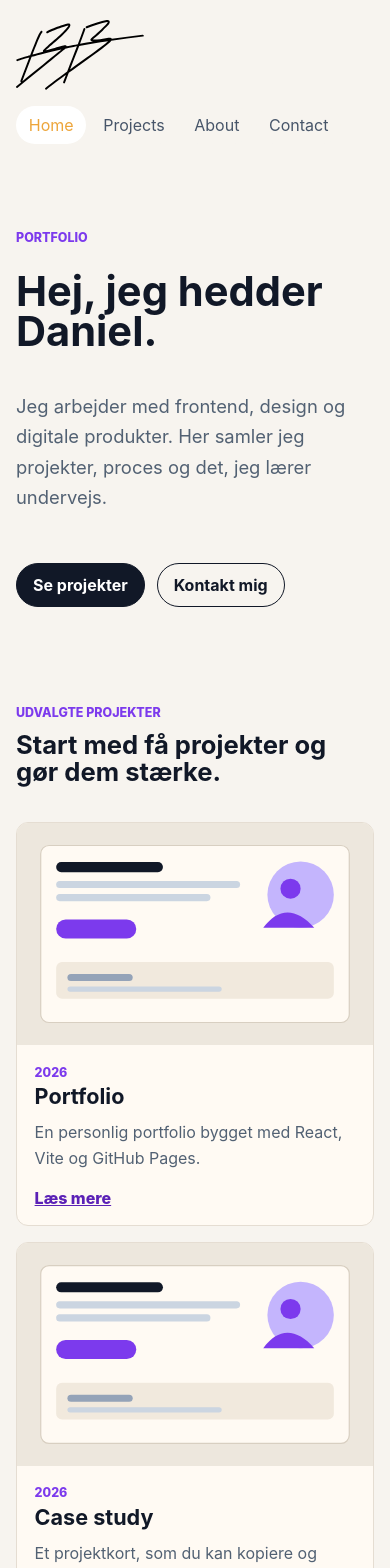
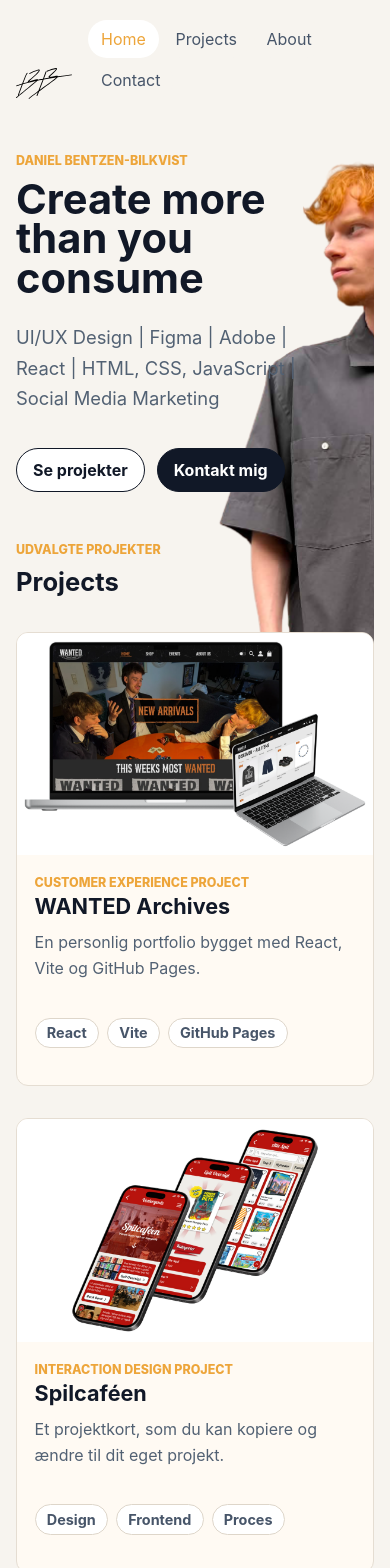
Before and after one commit to danielbilkvist/danielbilkvist.github.io, a React (Vite) app: page / in a window 390 px wide. Shown: the top 1568 px of the page. Built offline with nearby package versions, Linux system fonts and the light colour scheme.

Commit message:
Homepage updates and links

```diff
--- a/src/data/projects.js
+++ b/src/data/projects.js
@@ -1,17 +1,17 @@
 const projects = [
   {
-    slug: "portfolio",
-    title: "Portfolio",
-    year: "2026",
+    slug: "customer-experience",
+    title: "WANTED Archives",
+    year: "Customer Experience Project",
     summary: "En personlig portfolio bygget med React, Vite og GitHub Pages.",
     description:
       "Portfolioen viser udvalgte projekter og fungerer som et udgangspunkt for at arbejde med komponenter, routing, styling og deployment.",
     tags: ["React", "Vite", "GitHub Pages"],
-    image: `${import.meta.env.BASE_URL}portfolio-placeholder.svg`,
+    image: `${import.meta.env.BASE_URL}MockupWanted.png`,
     links: [
       {
         label: "Live site",
-        href: "https://username.github.io",
+        href: "https://magecties.github.io/customer-experience-exam/",
       },
       {
         label: "GitHub repo",
@@ -20,18 +20,36 @@ const projects = [
     ],
   },
   {
-    slug: "case-study",
-    title: "Case study",
-    year: "2026",
-    summary: "Et projektkort, som du kan kopiere og ændre til dit eget projekt.",
+    slug: "exam-project",
+    title: "Spilcaféen",
+    year: "Interaction Design Project",
+    summary:
+      "Et projektkort, som du kan kopiere og ændre til dit eget projekt.",
     description:
       "Beskriv problemet, processen, din rolle, de vigtigste valg og hvad du lærte. Gør projektet konkret, så andre kan forstå dit arbejde.",
     tags: ["Design", "Frontend", "Proces"],
-    image: `${import.meta.env.BASE_URL}portfolio-placeholder.svg`,
+    image: `${import.meta.env.BASE_URL}MockupSpilcafe.png`,
     links: [
       {
         label: "Eksempel-link",
-        href: "https://github.com",
+        href: "https://danielbilkvist.github.io/SpilcafeEksamen/",
+      },
+    ],
+  },
+  {
+    slug: "web-app",
+    title: "Hoomie",
+    year: "Web App Project",
+    summary:
+      "Et projektkort, som du kan kopiere og ændre til dit eget projekt.",
+    description:
+      "Beskriv problemet, processen, din rolle, de vigtigste valg og hvad du lærte. Gør projektet konkret, så andre kan forstå dit arbejde.",
+    tags: ["Design", "Frontend", "Proces"],
+    image: `${import.meta.env.BASE_URL}MockupHoomie.png`,
+    links: [
+      {
+        label: "Eksempel-link",
+        href: "https://sebbbenator.github.io/hoomie/task",
       },
     ],
   },
--- a/src/index.css
+++ b/src/index.css
@@ -33,10 +33,65 @@ textarea {
   font: inherit;
 }
 
+.site-header {
+  display: flex;
+  align-items: center;
+  justify-content: space-between;
+  gap: 1rem;
+  width: min(100% - 2rem, 1120px);
+  margin: 0 auto;
+  padding: 1.25rem 0;
+  position: sticky;
+  top: 0;
+  z-index: 10;
+}
+
+.brand {
+  color: #111827;
+  font-weight: 800;
+  text-decoration: none;
+}
+
+.brand img {
+  width: 8rem;
+  height: auto;
+}
+
+.site-nav {
+  grid-template-columns: 2fr 2fr 2fr;
+  display: flex;
+  flex-wrap: wrap;
+  justify-content: flex-end;
+  gap: 0.25rem;
+}
+
+ @media (max-width: 720px) {
+  .site-nav {
+    grid-template-columns: repeat(auto-fit, minmax(6rem, 1fr));
+    justify-content: flex-end;
+  }
+}
+
+.site-nav a {
+  border-radius: 999px;
+  color: #475569;
+  background: #f7f4ef;
+  padding: 0.55rem 0.8rem;
+  text-decoration: none;
+}
+
+.site-nav a.active,
+.site-nav a:hover {
+  color: #eda53a;
+  background: #ffffff;
+}
+
 .page {
   width: min(100% - 2rem, 1120px);
   margin: 0 auto;
-  padding: 3rem 0 5rem;
+  position: relative;
+  overflow: hidden;
+  /* padding: 3rem 0 5rem; */
 }
 
 .narrow {
@@ -45,10 +100,61 @@ textarea {
 
 .hero-section {
   display: grid;
+  gap: 0.5rem;
+  align-content: center;
+  /* min-height: 58svh; */
+  max-width: 600px;
+  /* padding: 3rem 0; */
+}
+
+@media (max-width: 1200px) {
+  .hero-section {
+    max-width: 450px;
+  }
+}
+
+@media (max-width: 720px) {
+  .hero-section {
+    max-width: 300px;
+  }
+}
+
+.hero-image {
+  /* padding: 3rem 0; */
+  overflow: hidden;
+}
+
+.hero-image img {
+  width: 40rem;
+  height: auto;
+  display: block;
+  position: absolute;
+  right: 0rem;
+  z-index: -1;
+}
+
+@media (max-width: 1020px) {
+  .hero-image img {
+    position: absolute;
+    right: -12rem;
+    width: 100%;
+  }
+}
+
+.hero-full {
+  display: flex;
+  justify-content: space-between;
+  align-items: flex-start;
   gap: 1.5rem;
   align-content: center;
-  min-height: 58svh;
-  padding: 3rem 0;
+  min-height: 50svh;
+  /* padding: 3rem 0; */
+}
+
+@media (max-width: 1020px) {
+  .hero-full {
+    min-height: 0svh;
+  }
 }
 
 .section {
@@ -68,7 +174,7 @@ textarea {
 
 .eyebrow {
   margin: 0;
-  color: #7c3aed;
+  color: #eda53a;
   font-size: 0.78rem;
   font-weight: 800;
   letter-spacing: 0;
@@ -131,43 +237,83 @@ p {
   min-height: 2.75rem;
   border: 1px solid #111827;
   border-radius: 999px;
-  color: #ffffff;
-  background: #111827;
+  color: #111827;
+  background: #ffffff;
   padding: 0.7rem 1rem;
   font-weight: 700;
   text-decoration: none;
 }
 
 .button.secondary {
-  color: #111827;
-  background: transparent;
+  color: #ffffff;;
+  background: #111827;
+  /* background: transparent; */
 }
 
 .project-grid {
   display: grid;
-  grid-template-columns: repeat(auto-fit, minmax(260px, 1fr));
-  gap: 1rem;
+  grid-template-columns: 1fr;
+  gap: 2rem;
 }
 
 .project-card {
+  display: flex;
+  flex-direction: row;
+  align-items: stretch;
   overflow: hidden;
   border: 1px solid #e5ddd2;
   border-radius: 0.75rem;
   background: #fffaf3;
+  text-decoration: none;
+}
+
+@media (max-width: 720px) {
+  .project-card {
+    flex-direction: column;
+  }
+}
+
+.project-card:hover {
+  transform: translateY(-0.25rem);
+  transition: transform 0.1s ease-in-out;
+}
+
+.project-card:nth-child(even) {
+  flex-direction: row-reverse;
+  justify-content: space-between;
+}
+
+@media (max-width: 720px) {
+  .project-card:nth-child(even) {
+    flex-direction: column;
+  }
 }
 
 .project-card img {
-  width: 100%;
+  width: 45%;
+  height: auto;
   aspect-ratio: 16 / 10;
   object-fit: cover;
 }
 
+@media (max-width: 720px) {
+  .project-card img {
+    width: 100%;
+    aspect-ratio: 16 / 10;
+  }
+}
+
 .project-card-content {
+  display: flex;
+  flex-direction: column;
+  justify-content: space-between;
+  height: 100%;
   padding: 1.1rem;
+
 }
 
 .project-card a {
-  color: #5b21b6;
+  color: #eda53a;
   font-weight: 800;
 }
 
@@ -182,7 +328,7 @@ p {
 .back-link {
   display: inline-flex;
   margin-bottom: 1.5rem;
-  color: #5b21b6;
+  color: #eda53a;
   font-weight: 800;
 }
 
@@ -235,9 +381,13 @@ p {
 }
 
 @media (max-width: 720px) {
+  .brand img {
+    width: 4rem;
+  }
+
   .site-header {
-    align-items: flex-start;
-    flex-direction: column;
+    align-items: flex-end;
+    flex-direction: row;
   }
 
   .site-nav {
@@ -250,6 +400,6 @@ p {
 
   .hero-section {
     min-height: auto;
-    padding-top: 2rem;
+    /* padding-top: 2rem; */
   }
 }
--- a/src/pages/HomePage.css
+++ b/src/pages/HomePage.css
@@ -0,0 +1,218 @@
+.hero-section {
+  display: grid;
+  gap: 0.5rem;
+  align-content: center;
+  min-height: 58svh;
+  max-width: 600px;
+  /* padding: 3rem 0; */
+}
+
+@media (max-width: 1200px) {
+  .hero-section {
+    max-width: 450px;
+  }
+}
+
+@media (max-width: 720px) {
+  .hero-section {
+    max-width: 300px;
+  }
+}
+
+.hero-image {
+  /* padding: 3rem 0; */
+  overflow: hidden;
+}
+
+.hero-image img {
+  width: 40rem;
+  height: auto;
+  display: block;
+  position: absolute;
+  right: 0rem;
+  z-index: -1;
+}
+
+@media (max-width: 1020px) {
+  .hero-image img {
+    position: absolute;
+    right: -12rem;
+    width: 100%;
+  }
+}
+
+.hero-full {
+  display: flex;
+  justify-content: space-between;
+  align-items: flex-start;
+  gap: 1.5rem;
+  align-content: center;
+  min-height: 50svh;
+  /* padding: 3rem 0; */
+}
+
+@media (max-width: 1020px) {
+  .hero-full {
+    min-height: 0svh;
+  }
+}
+
+.section {
+  padding: 3rem 0;
+}
+
+.section-heading {
+  display: grid;
+  gap: 0.5rem;
+  max-width: 640px;
+  margin-bottom: 1.5rem;
+}
+
+.intro {
+  max-width: 720px;
+}
+
+.eyebrow {
+  margin: 0;
+  color: #eda53a;
+  font-size: 0.78rem;
+  font-weight: 800;
+  letter-spacing: 0;
+  text-transform: uppercase;
+}
+
+h1,
+h2,
+h3,
+p {
+  margin-top: 0;
+}
+
+h1 {
+  max-width: 760px;
+  margin-bottom: 1rem;
+  color: #111827;
+  font-size: clamp(2.6rem, 8vw, 5.5rem);
+  line-height: 0.95;
+  letter-spacing: 0;
+}
+
+h2 {
+  margin-bottom: 0.75rem;
+  color: #111827;
+  font-size: clamp(1.6rem, 4vw, 2.4rem);
+  line-height: 1.05;
+  letter-spacing: 0;
+}
+
+h3 {
+  margin-bottom: 0.6rem;
+  color: #111827;
+  font-size: 1.35rem;
+  letter-spacing: 0;
+}
+
+p {
+  color: #526173;
+  line-height: 1.65;
+}
+
+.hero-text,
+.lead {
+  max-width: 680px;
+  font-size: 1.15rem;
+}
+
+.actions {
+  display: flex;
+  flex-wrap: wrap;
+  gap: 0.75rem;
+  margin-top: 0.5rem;
+}
+
+.button {
+  display: inline-flex;
+  align-items: center;
+  justify-content: center;
+  min-height: 2.75rem;
+  border: 1px solid #111827;
+  border-radius: 999px;
+  color: #111827;
+  background: #ffffff;
+  padding: 0.7rem 1rem;
+  font-weight: 700;
+  text-decoration: none;
+}
+
+.button.secondary {
+  color: #ffffff;;
+  background: #111827;
+  /* background: transparent; */
+}
+
+.project-grid {
+  display: grid;
+  grid-template-columns: 1fr;
+  gap: 2rem;
+}
+
+.project-card {
+  display: flex;
+  flex-direction: row;
+  align-items: stretch;
+  overflow: hidden;
+  border: 1px solid #e5ddd2;
+  border-radius: 0.75rem;
+  background: #fffaf3;
+  text-decoration: none;
+}
+
+@media (max-width: 720px) {
+  .project-card {
+    flex-direction: column;
+  }
+}
+
+.project-card:hover {
+  transform: translateY(-0.25rem);
+  transition: transform 0.1s ease-in-out;
+}
+
+.project-card:nth-child(even) {
+  flex-direction: row-reverse;
+  justify-content: space-between;
+}
+
+@media (max-width: 720px) {
+  .project-card:nth-child(even) {
+    flex-direction: column;
+  }
+}
+
+.project-card img {
+  width: 45%;
+  height: auto;
+  aspect-ratio: 16 / 10;
+  object-fit: cover;
+}
+
+@media (max-width: 720px) {
+  .project-card img {
+    width: 100%;
+    aspect-ratio: 16 / 10;
+  }
+}
+
+.project-card-content {
+  display: flex;
+  flex-direction: column;
+  justify-content: space-between;
+  height: 100%;
+  padding: 1.1rem;
+
+}
+
+.project-card a {
+  color: #eda53a;
+  font-weight: 800;
+}
--- a/src/pages/HomePage.jsx
+++ b/src/pages/HomePage.jsx
@@ -1,17 +1,19 @@
 import { Link } from "react-router";
 import projects from "../data/projects";
+// import "./HomePage.css";
 
 function HomePage() {
   const featuredProjects = projects.slice(0, 2);
 
   return (
     <div className="page">
+      <section className="hero-full">
         <section className="hero-section">
-        <p className="eyebrow">Portfolio</p>
-        <h1>Hej, jeg hedder Daniel.</h1>
+          <p className="eyebrow">Daniel Bentzen-Bilkvist</p>
+          <h1>Create more than you consume</h1>
           <p className="hero-text">
-          Jeg arbejder med frontend, design og digitale produkter. Her samler
-          jeg projekter, proces og det, jeg lærer undervejs.
+            UI/UX Design | Figma | Adobe | React | HTML, CSS, JavaScript |
+            Social Media Marketing
           </p>
           <div className="actions">
             <Link className="button" to="/projects">
@@ -22,24 +24,43 @@ function HomePage() {
             </Link>
           </div>
         </section>
+        <div className="hero-image">
+          <img
+            src={`${import.meta.env.BASE_URL}public/Daniel.png`}
+            alt="Hero"
+          />
+        </div>
+      </section>
 
       <section className="section">
         <div className="section-heading">
           <p className="eyebrow">Udvalgte projekter</p>
-          <h2>Start med få projekter og gør dem stærke.</h2>
+          <h2>Projects</h2>
         </div>
 
         <div className="project-grid">
           {featuredProjects.map((project) => (
-            <article className="project-card" key={project.slug}>
+            <Link
+              to={`/projects/${project.slug}`}
+              className="project-card"
+              key={project.slug}
+            >
               <img src={project.image} alt={`Preview af ${project.title}`} />
               <div className="project-card-content">
+                <div className="project-card-content-top">
                   <p className="eyebrow">{project.year}</p>
                   <h3>{project.title}</h3>
                   <p>{project.summary}</p>
-                <Link to={`/projects/${project.slug}`}>Læs mere</Link>
                 </div>
-            </article>
+                <div className="project-card-content-bottom">
+                  <ul className="tag-list">
+                    {project.tags.map((tag) => (
+                      <li key={tag}>{tag}</li>
+                    ))}
+                  </ul>
+                </div>
+              </div>
+            </Link>
           ))}
         </div>
       </section>
```
Also changed, not shown: src/pages/ProjectsPage.jsx (+11 -4 lines). Lines whose indentation alone changed are shown as unchanged.
